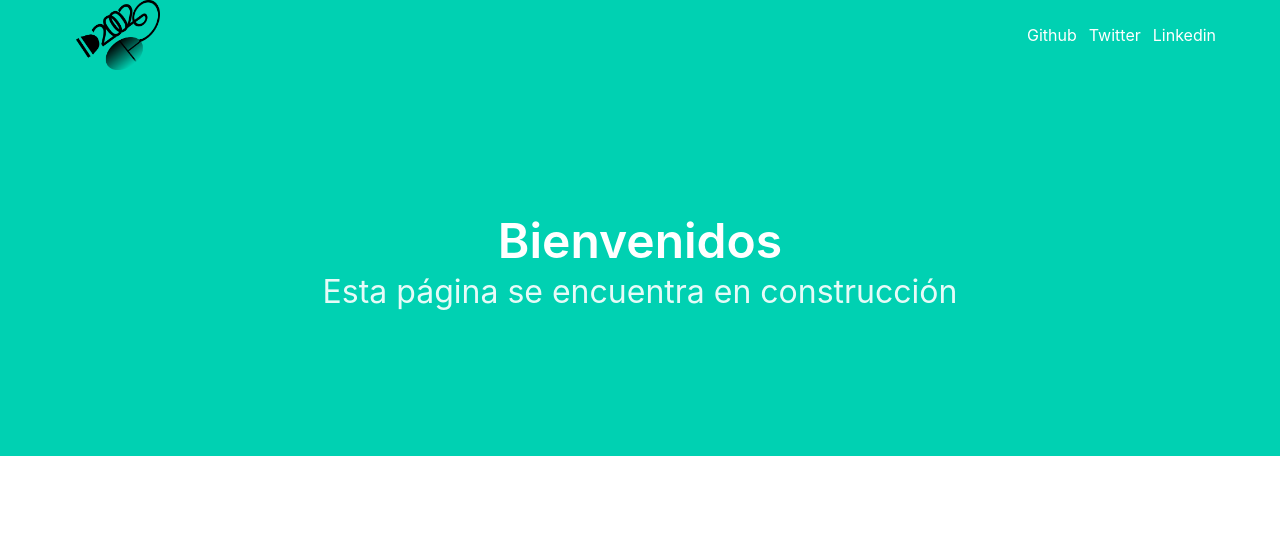
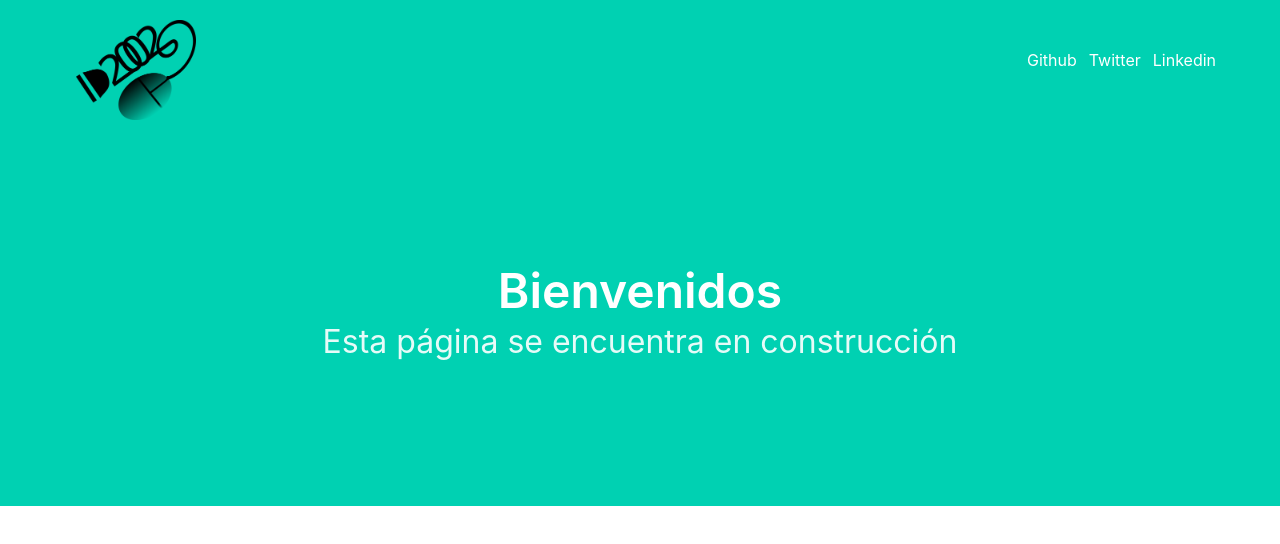
Before and after one commit to id2002/id2002.github.io, a plain HTML site: page index.html in a window 1280 px wide. Drawn offline with Linux system fonts and the light colour scheme.

Commit message:
mejorado estilo del logo

```diff
--- a/css/style.css
+++ b/css/style.css
@@ -1,4 +1,4 @@
 .logo {
-  height: 70px;
-
+  height: 100px;
+  margin: 20px 0 0 0;
 }
--- a/index.html
+++ b/index.html
@@ -8,8 +8,9 @@
     <meta charset="utf-8">
     <meta http-equiv="X-UA-Compatible" content="IE=edge">
     <title>@id2002 página personal</title>
-    <meta name="pagina id2002" content="">
+    <meta name="pagina id2002" content="id2002">
     <meta name="viewport" content="width=device-width, initial-scale=1">
+    <link rel="apple-touch-icon" href="img/logo.png">
     <link rel="stylesheet" href="css/bulma.css">
     <link rel="stylesheet" href="css/bulma.min.css">
     <link rel="stylesheet" href="css/style.css">
@@ -27,7 +28,7 @@
 
               <div class="level-left">
                 <a href="#" class="level-item"></a>
-                <img src="img/logo.png" alt="" class="logo">
+                <img src="img/logo.png" alt="logo" class="logo">
               </div>
               <div class= "level-right">
                 <a href="https://github.com/id2002" target="_blank" class="level-item">Github</a>
```
